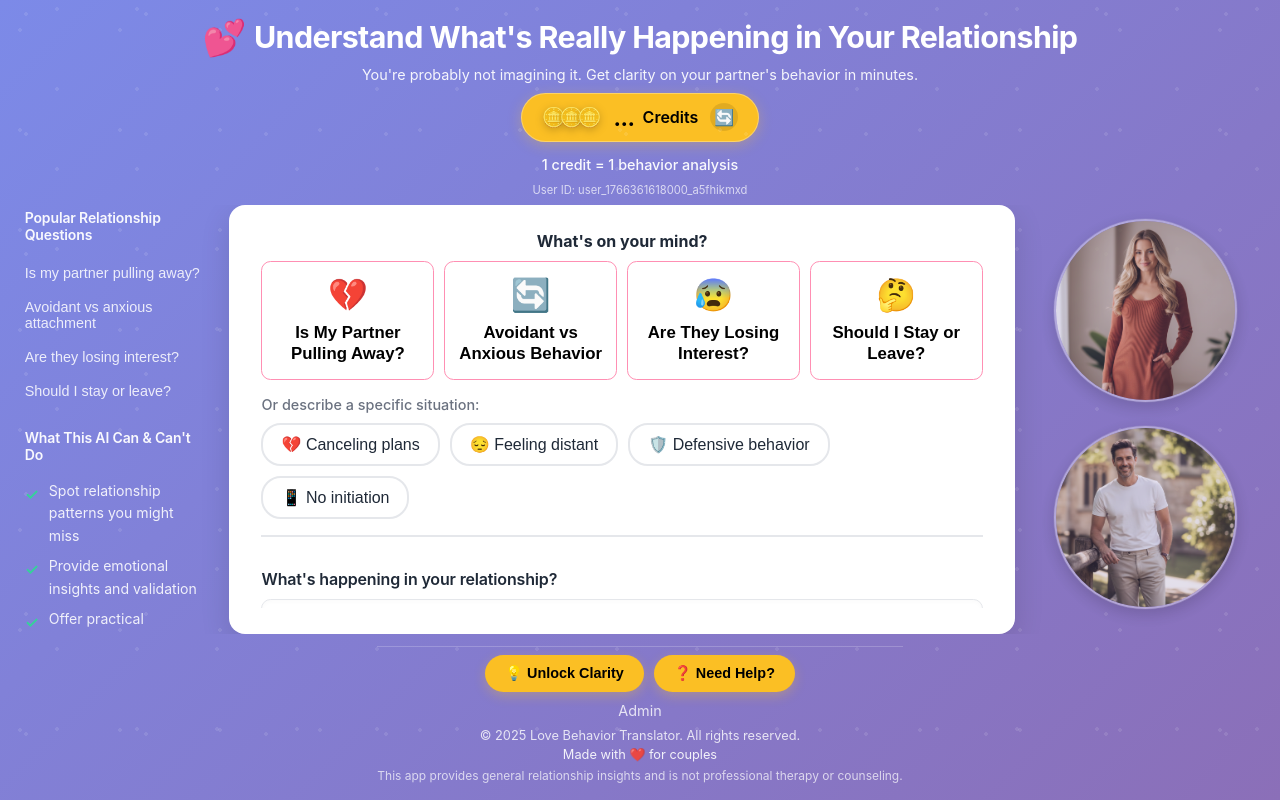
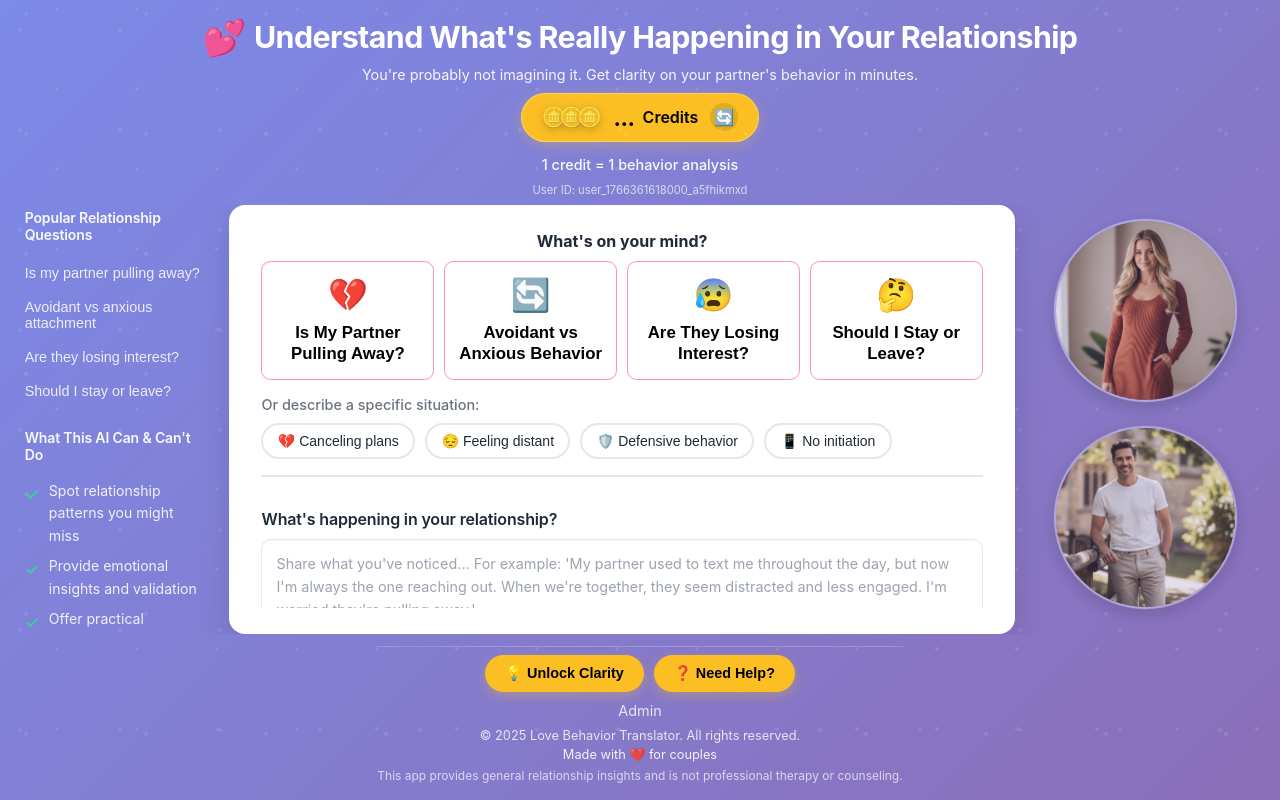
Before and after one commit to maxkantor/love-behavior-translator, a React (Vite) app in the folder frontend/: page / in a window 1280 px wide. Built offline with nearby package versions, Linux system fonts and the light colour scheme; no server answers.

Commit message:
Complete zoom-friendly updates: analyze button, quick chips, entry point buttons

```diff
--- a/frontend/src/ui/styles.css
+++ b/frontend/src/ui/styles.css
@@ -490,15 +490,15 @@ body {
   background: white;
   border: 2px solid var(--border);
   border-radius: 20px;
-  padding: 10px 18px;
-  font-size: 1rem;
+  padding: clamp(0.5rem, 0.625vw, 0.625rem) clamp(0.9rem, 1.125vw, 1.125rem);
+  font-size: clamp(0.875rem, 1vw, 1rem);
   font-weight: 500;
   color: var(--text);
   cursor: pointer;
   transition: all 0.3s cubic-bezier(0.4, 0, 0.2, 1);
   display: inline-flex;
   align-items: center;
-  gap: 6px;
+  gap: clamp(0.3rem, 0.375vw, 0.375rem);
   white-space: nowrap;
 }
 
@@ -849,15 +849,15 @@ body {
   color: white;
   border: none;
   padding: clamp(0.875rem, 1vw, 1rem) clamp(1.5rem, 1.75vw, 1.75rem);
-  border-radius: 12px;
-  font-size: 1.1rem;
+  border-radius: clamp(0.6rem, 0.75vw, 0.75rem);
+  font-size: clamp(0.95rem, 1.1vw, 1.1rem);
   font-weight: 700;
   cursor: pointer;
   transition: all 0.3s cubic-bezier(0.4, 0, 0.2, 1);
   display: flex;
   align-items: center;
   justify-content: center;
-  gap: 10px;
+  gap: clamp(0.5rem, 0.625vw, 0.625rem);
   box-shadow: 0 6px 20px rgba(16, 185, 129, 0.35), 0 2px 8px rgba(16, 185, 129, 0.2);
   letter-spacing: -0.01em;
   position: relative;
```
